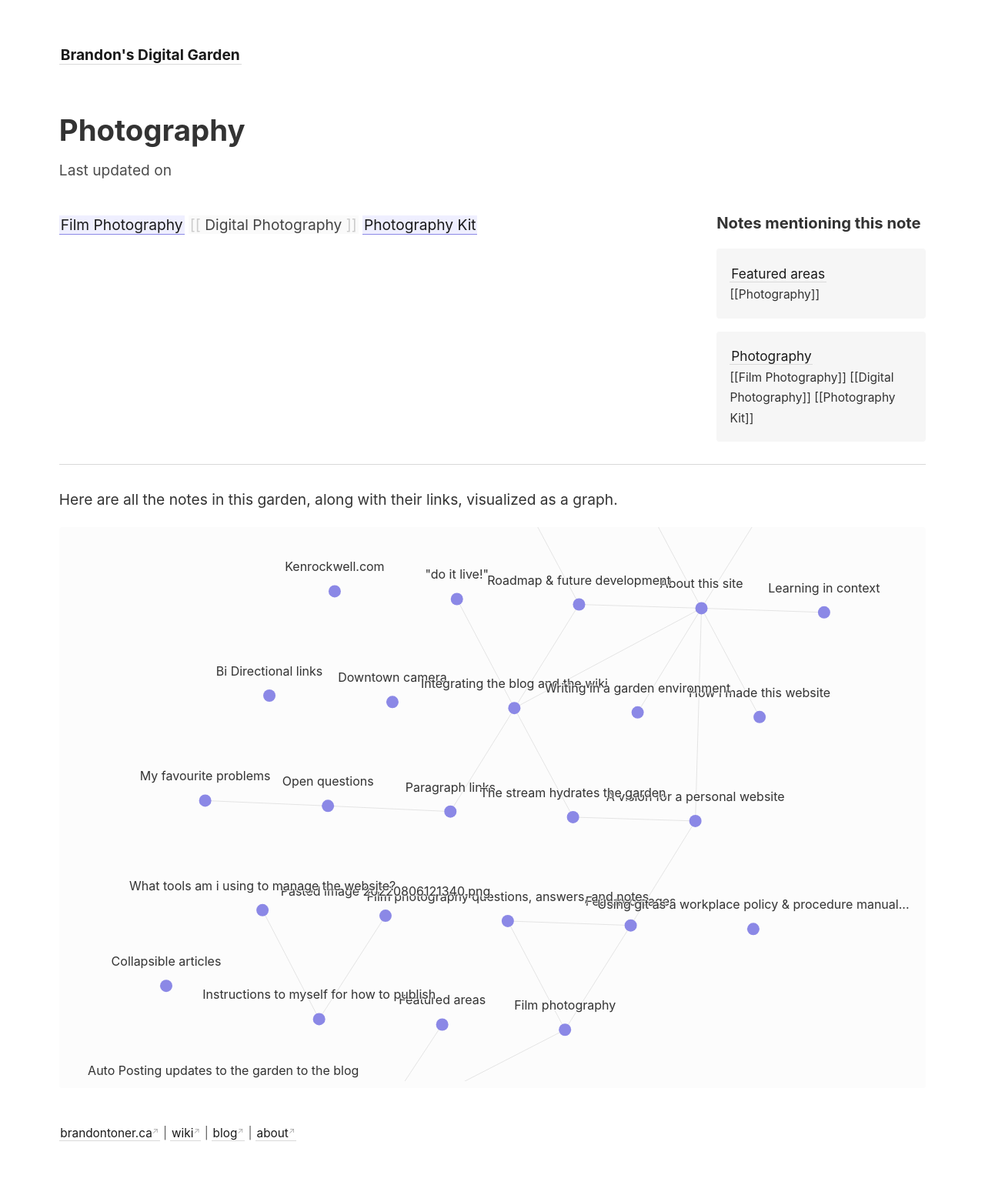
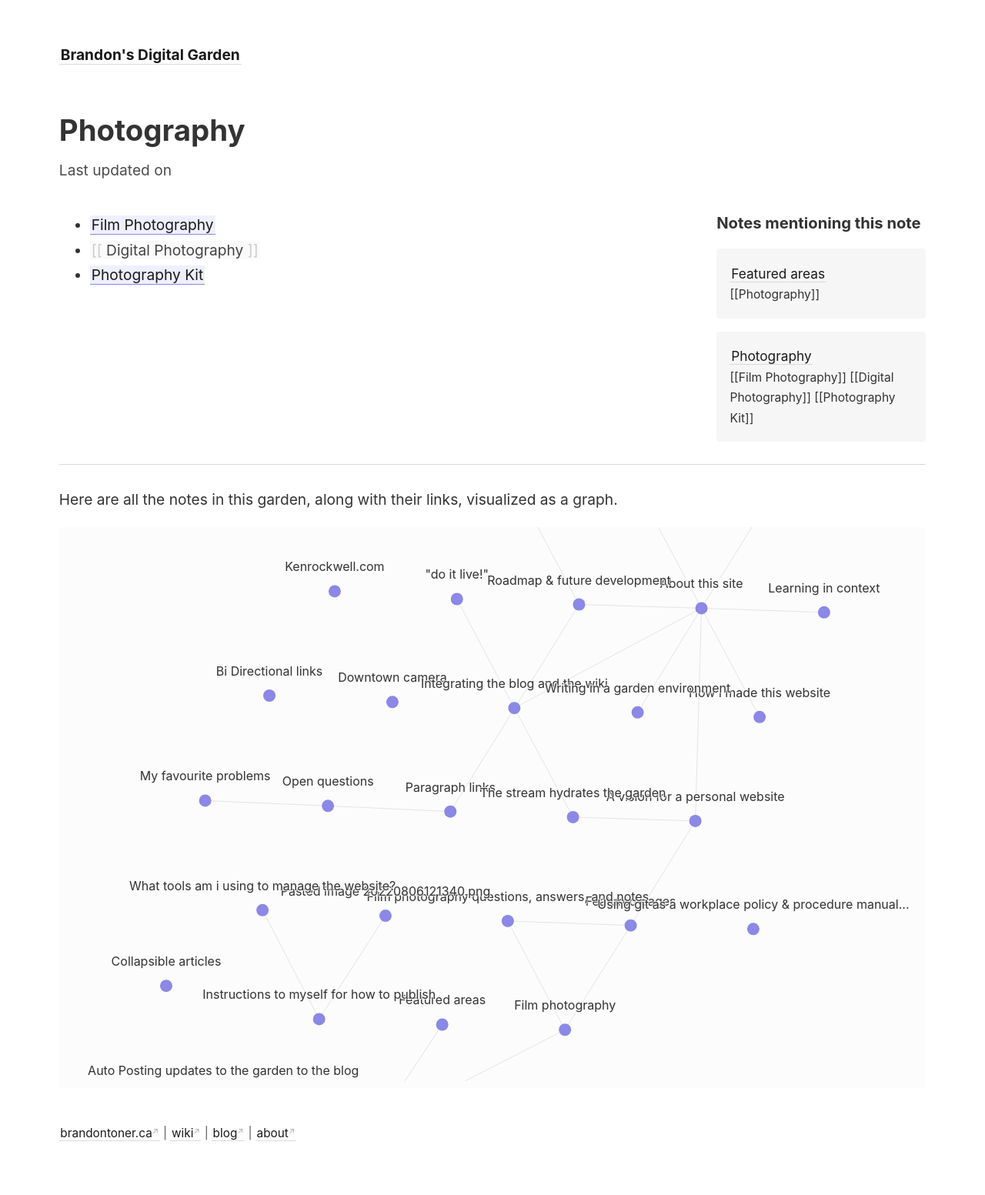
Before and after one commit to brandon-toner/brandontoner-jekyll-garden, a Jekyll site: the page built from _notes/Photography.md, in a window 1280 px wide. Shown: the whole page at 77% size. Built offline with Jekyll 4.4.1, drawn with Linux system fonts in a browser that asks for light colours.

Commit message:
Update content

```diff
--- a/_notes/Photography.md
+++ b/_notes/Photography.md
@@ -1,3 +1,3 @@
-[[Film Photography]]
-[[Digital Photography]]
-[[Photography Kit]]
+- [[Film Photography]]
+- [[Digital Photography]]
+- [[Photography Kit]]
```
